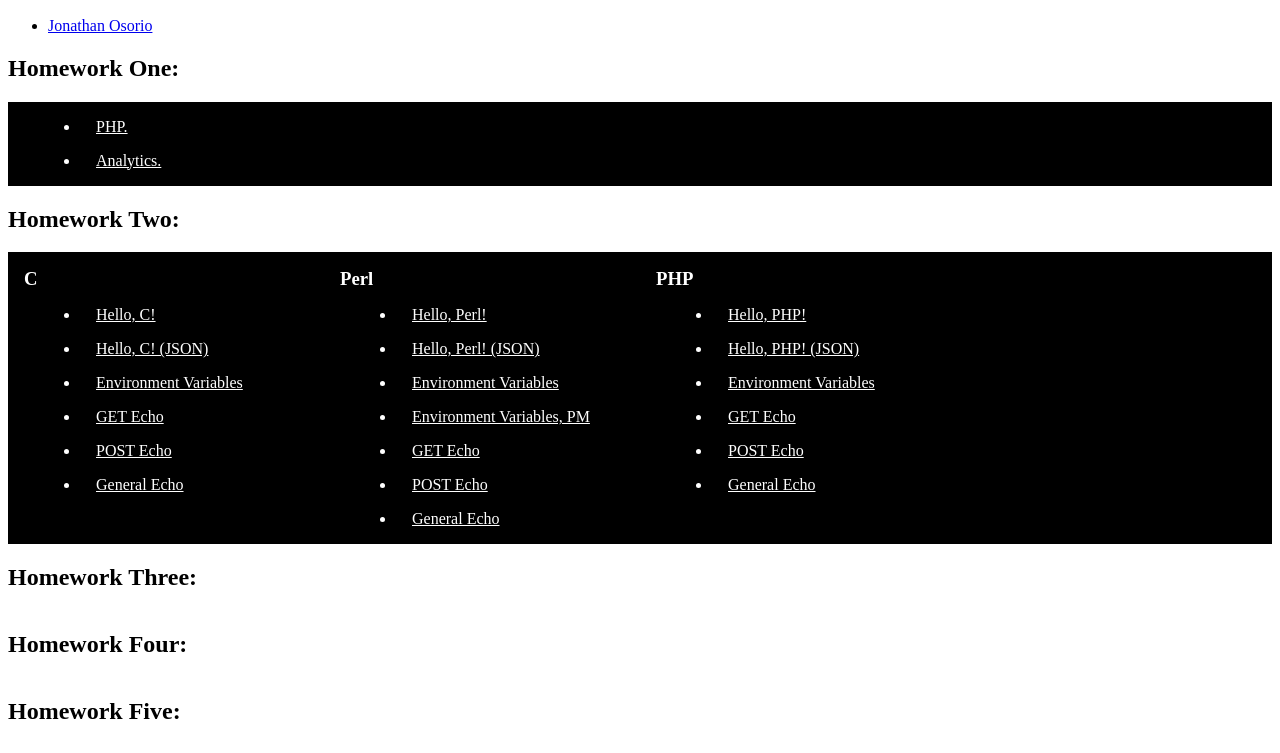
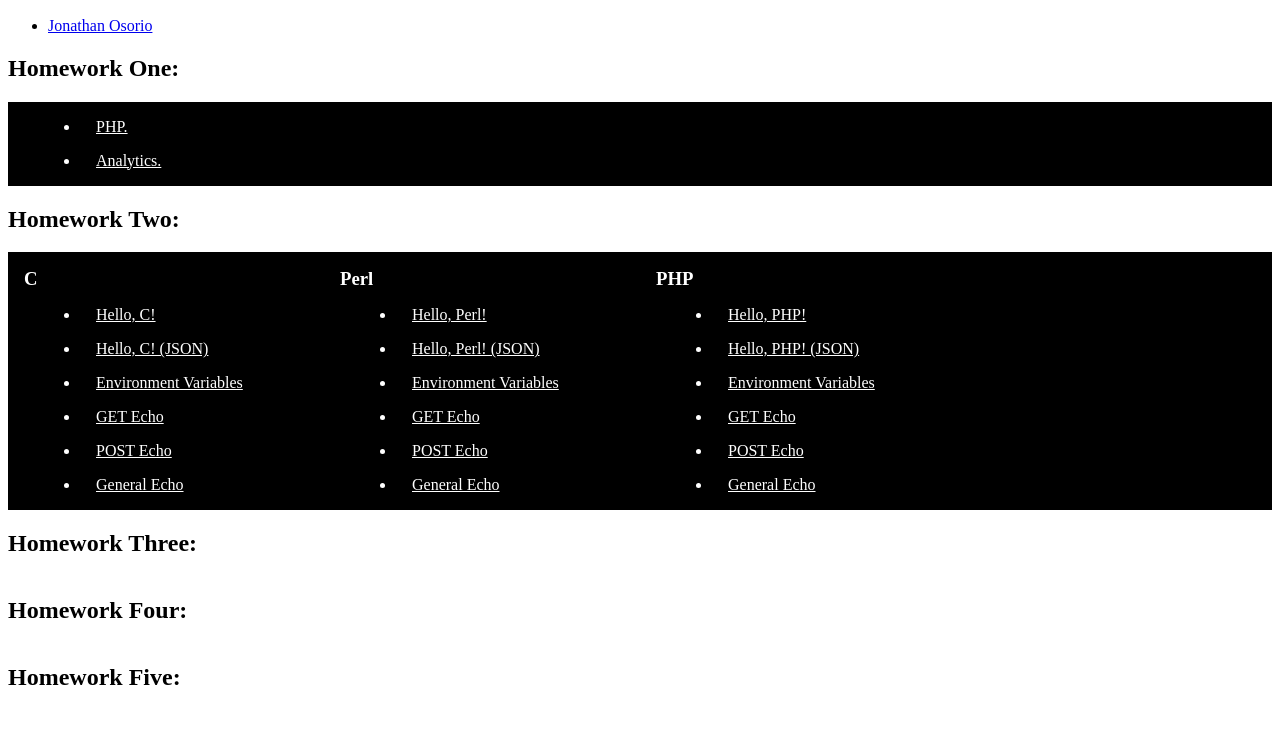
Before and after one commit to iojosorio/indominus.space, a plain HTML site: page public_html/index.html in a window 1280 px wide. Shown: the part 110-863 px from the top of the page. After the commit the page ends 829 px from the top, so only its background shows below. Drawn offline with Linux system fonts and the light colour scheme.

Commit message:
Removed perl-env-pm.pl. Part 0.

```diff
--- a/public_html/index.html
+++ b/public_html/index.html
@@ -58,7 +58,6 @@
         <li><a href="./cgi-bin/perl-html-world.pl">Hello, Perl!</a></li>
         <li><a href="./cgi-bin/perl-json-world.pl">Hello, Perl! (JSON)</a></li>
         <li><a href="./cgi-bin/perl-env.pl">Environment Variables </a></li>
-        <li><a href="./cgi-bin/perl-env-pm.pl">Environment Variables, PM </a></li>
         <li><a href="./cgi-bin/perl-get-echo.pl">GET Echo</a></li>
         <li><a href="./cgi-bin/perl-post-echo.pl">POST Echo</a></li>
         <li><a href="./cgi-bin/perl-general-echo.pl">General Echo</a></li>
```
